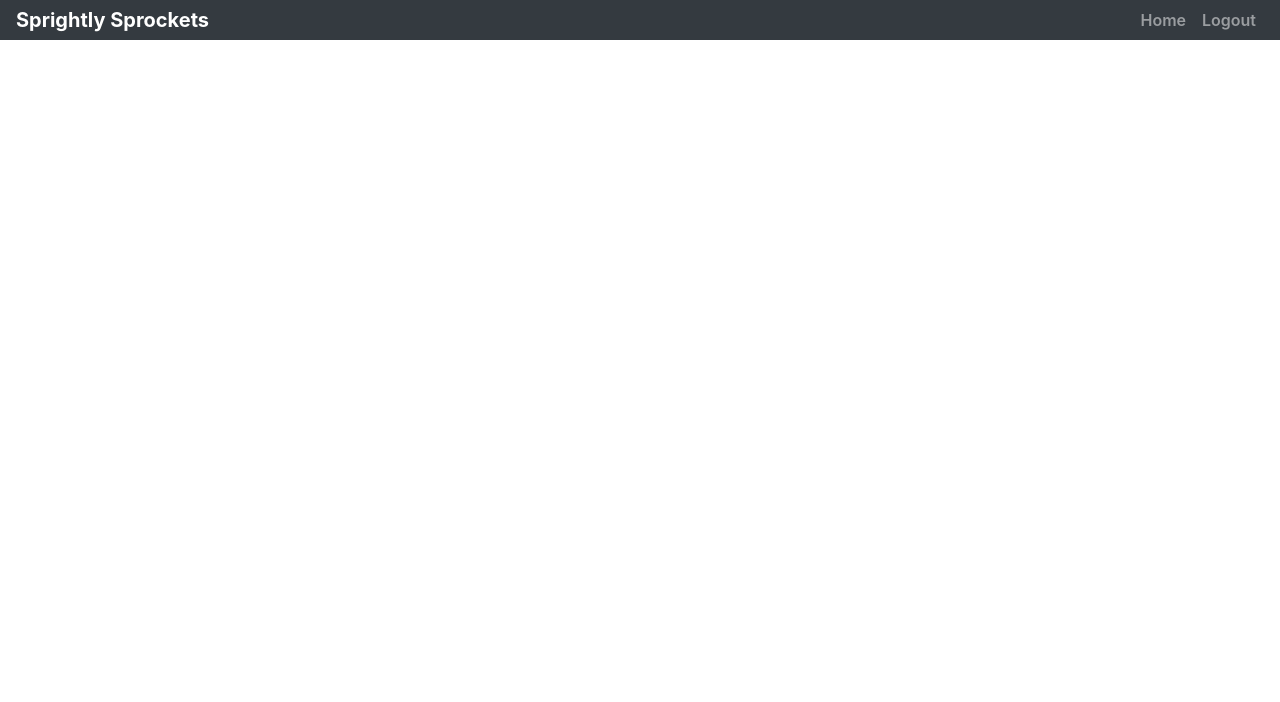
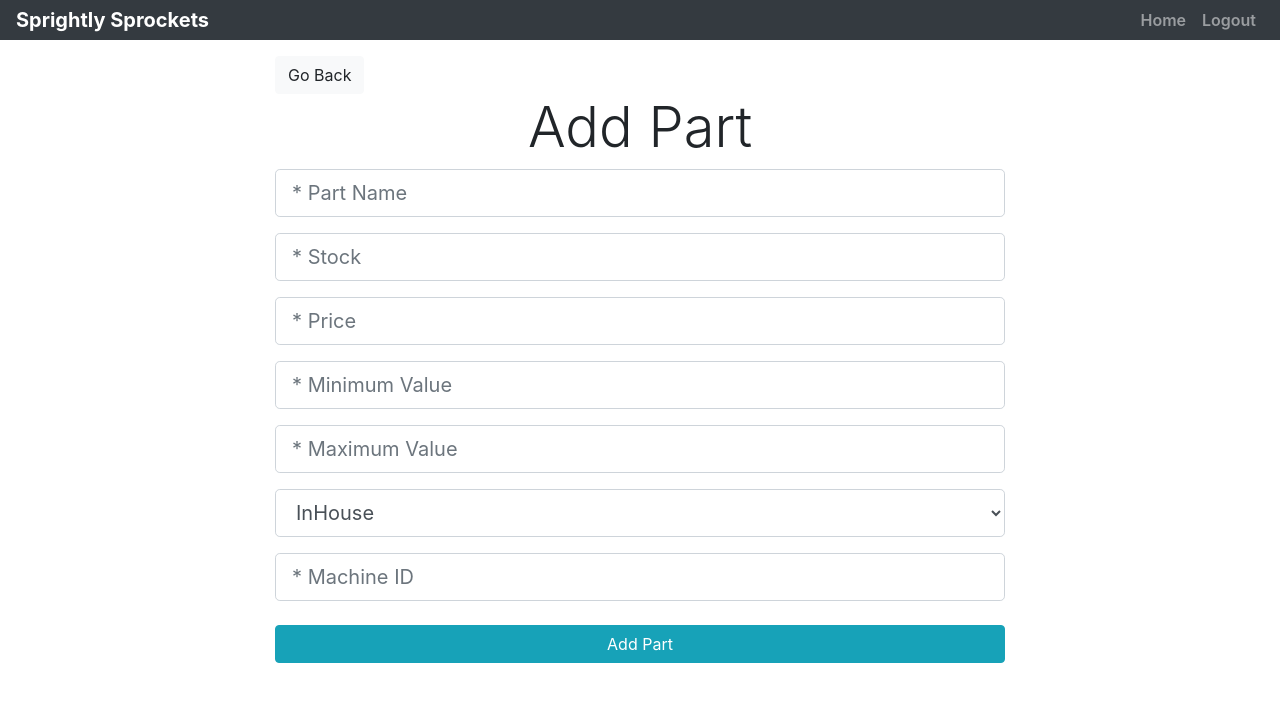
Before and after one commit to SharinaCodes/sprightly-sprockets-react, a React (Create React App) app in the folder frontend/: page /add-part in a window 1280 px wide. Shown: the top 702 px of the page. Built offline with nearby package versions, Linux system fonts and the light colour scheme; sample sign-in values are in the browser's storage.

Commit message:
route guards

```diff
--- a/frontend/src/App.tsx
+++ b/frontend/src/App.tsx
@@ -1,24 +1,29 @@
 import React from 'react';
 import { BrowserRouter as Router, Routes, Route } from 'react-router-dom';
-import {ToastContainer} from 'react-toastify';
+import { ToastContainer } from 'react-toastify';
 import 'react-toastify/dist/ReactToastify.css';
 import Header from './components/Header';
-import Home from './pages/Parts/Parts';
+import Home from './pages/Parts/Parts'; // Adjust the path as needed
 import Login from './pages/Login';
 import Register from './pages/Register';
+import AddPart from './pages/Parts/AddPart';
+import PrivateRoute from './components/PrivateRoute';
 
 const App: React.FC = () => {
   return (
     <>
-    <Router>
-    <Header />
+      <Router>
+        <Header />
         <Routes>
           <Route path="/" element={<Home />} />
           <Route path="/login" element={<Login />} />
           <Route path="/register" element={<Register />} />
+          <Route path="/add-part" element={<PrivateRoute />}>
+            <Route path="/add-part" element={<AddPart />} />
+          </Route>
         </Routes>
-    </Router>
-    <ToastContainer />
+      </Router>
+      <ToastContainer />
     </>
   );
 };
--- /dev/null
+++ b/frontend/src/components/PrivateRoute.tsx
@@ -0,0 +1,16 @@
+import { Navigate, Outlet } from "react-router-dom";
+import { useAuthStatus } from "../hooks/useAuthStatus";
+import { toast } from "react-toastify";
+import Spinner from "./Spinner";
+
+const PrivateRoute: React.FC = () => {
+  const { loggedIn, checkingStatus } = useAuthStatus();
+
+  if (checkingStatus) {
+    return <Spinner />;
+  }
+
+  return loggedIn ? <Outlet /> : <Navigate to="/login" />;
+};
+
+export default PrivateRoute;
--- a/frontend/src/app/hooks.ts
+++ b/frontend/src/hooks/hooks.ts
@@ -1,5 +1,5 @@
 import { TypedUseSelectorHook, useDispatch, useSelector } from 'react-redux';
-import type { RootState, AppDispatch } from './store';
+import type { RootState, AppDispatch } from '../app/store';
 
 // Use throughout your app instead of plain `useDispatch` and `useSelector`
 export const useAppDispatch = () => useDispatch<AppDispatch>();
--- /dev/null
+++ b/frontend/src/hooks/useAuthStatus.ts
@@ -0,0 +1,27 @@
+import { useState, useEffect } from "react";
+import { useNavigate } from "react-router-dom";
+import { useAppSelector } from "./hooks"; // Adjust the path as needed
+
+export const useAuthStatus = () => {
+  const [loggedIn, setLoggedIn] = useState<boolean>(false);
+  const [checkingStatus, setCheckingStatus] = useState<boolean>(true);
+  const navigate = useNavigate();
+
+  const user = useAppSelector((state) => state.auth.user); // Accessing the user from Redux state
+
+  useEffect(() => {
+    const checkAuthStatus = () => {
+      if (user) {
+        setLoggedIn(true);
+      } else {
+        setLoggedIn(false);
+        navigate("/login");
+      }
+      setCheckingStatus(false);
+    };
+
+    checkAuthStatus();
+  }, [user, navigate]);
+
+  return { loggedIn, checkingStatus };
+};
--- /dev/null
+++ b/frontend/src/pages/Parts/AddPart.tsx
@@ -0,0 +1,157 @@
+import React, { useState } from "react";
+import { useNavigate } from "react-router-dom";
+import Part from '../Parts/Part';
+
+const AddPart: React.FC = () => {
+  // Initial form state with all fields
+  const [formData, setFormData] = useState({
+    name: "",
+    price: "",
+    stock: "",
+    min: "",
+    max: "",
+    type: "InHouse", // Default type
+    machineId: "",
+    companyName: "",
+  });
+
+  const navigate = useNavigate();
+
+  // Go back to the previous page
+  const handleGoBack = () => {
+    navigate(-1); // Navigates back to the last visited page in history
+  };
+
+  // Handle input change
+  const handleChange = (
+    e: React.ChangeEvent<HTMLInputElement | HTMLSelectElement>
+  ) => {
+    setFormData({ ...formData, [e.target.name]: e.target.value });
+  };
+
+  // Handle form submission
+  const onSubmit = (e: React.FormEvent) => {
+    e.preventDefault();
+    // Logic to add the part would go here
+    console.log("Part added", formData);
+    navigate("/");
+  };
+
+  return (
+    <div className="add-part">
+      <div className="container">
+        <div className="row">
+          <div className="col-md-8 m-auto">
+            <button className="btn btn-light" onClick={handleGoBack}>
+              Go Back
+            </button>
+
+            <h1 className="display-4 text-center">Add Part</h1>
+            <form onSubmit={onSubmit}>
+              <div className="form-group">
+                <input
+                  type="text"
+                  className="form-control form-control-lg"
+                  placeholder="* Part Name"
+                  name="name"
+                  required
+                  value={formData.name}
+                  onChange={handleChange}
+                />
+              </div>
+              <div className="form-group">
+                <input
+                  type="number"
+                  className="form-control form-control-lg"
+                  placeholder="* Stock"
+                  name="stock"
+                  required
+                  value={formData.stock}
+                  onChange={handleChange}
+                />
+              </div>
+              <div className="form-group">
+                <input
+                  type="number"
+                  className="form-control form-control-lg"
+                  placeholder="* Price"
+                  name="price"
+                  required
+                  value={formData.price}
+                  onChange={handleChange}
+                />
+              </div>
+              <div className="form-group">
+                <input
+                  type="number"
+                  className="form-control form-control-lg"
+                  placeholder="* Minimum Value"
+                  name="min"
+                  required
+                  value={formData.min}
+                  onChange={handleChange}
+                />
+              </div>
+              <div className="form-group">
+                <input
+                  type="number"
+                  className="form-control form-control-lg"
+                  placeholder="* Maximum Value"
+                  name="max"
+                  required
+                  value={formData.max}
+                  onChange={handleChange}
+                />
+              </div>
+              <div className="form-group">
+                <select
+                  className="form-control form-control-lg"
+                  name="type"
+                  value={formData.type}
+                  onChange={handleChange}
+                  required
+                >
+                  <option value="InHouse">InHouse</option>
+                  <option value="Outsourced">Outsourced</option>
+                </select>
+              </div>
+              {formData.type === "InHouse" && (
+                <div className="form-group">
+                  <input
+                    type="number"
+                    className="form-control form-control-lg"
+                    placeholder="* Machine ID"
+                    name="machineId"
+                    required={formData.type === "InHouse"}
+                    value={formData.machineId}
+                    onChange={handleChange}
+                  />
+                </div>
+              )}
+              {formData.type === "Outsourced" && (
+                <div className="form-group">
+                  <input
+                    type="text"
+                    className="form-control form-control-lg"
+                    placeholder="* Company Name"
+                    name="companyName"
+                    required={formData.type === "Outsourced"}
+                    value={formData.companyName}
+                    onChange={handleChange}
+                  />
+                </div>
+              )}
+              <input
+                type="submit"
+                className="btn btn-info btn-block mt-4"
+                value="Add Part"
+              />
+            </form>
+          </div>
+        </div>
+      </div>
+    </div>
+  );
+};
+
+export default AddPart;
```
